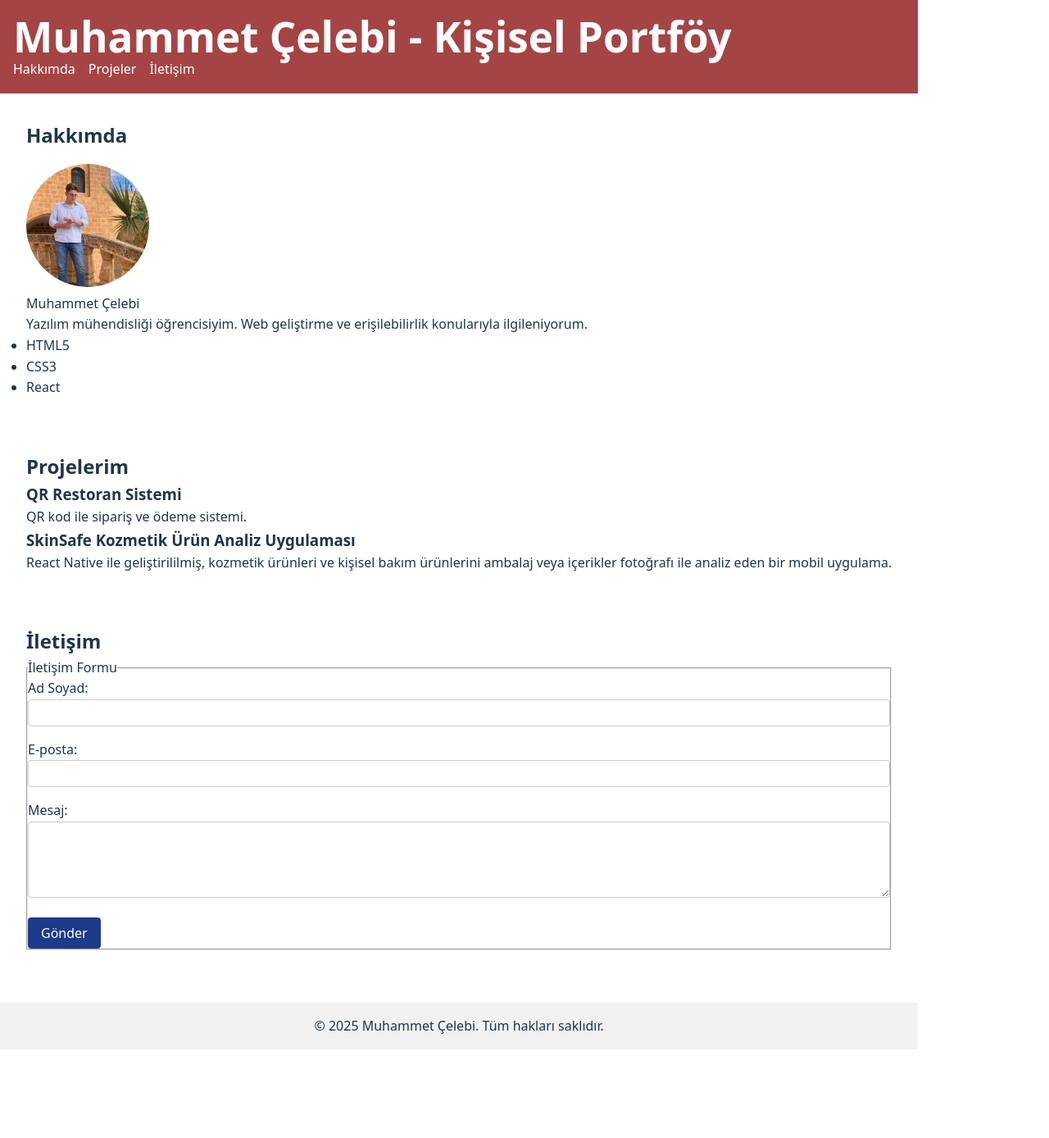
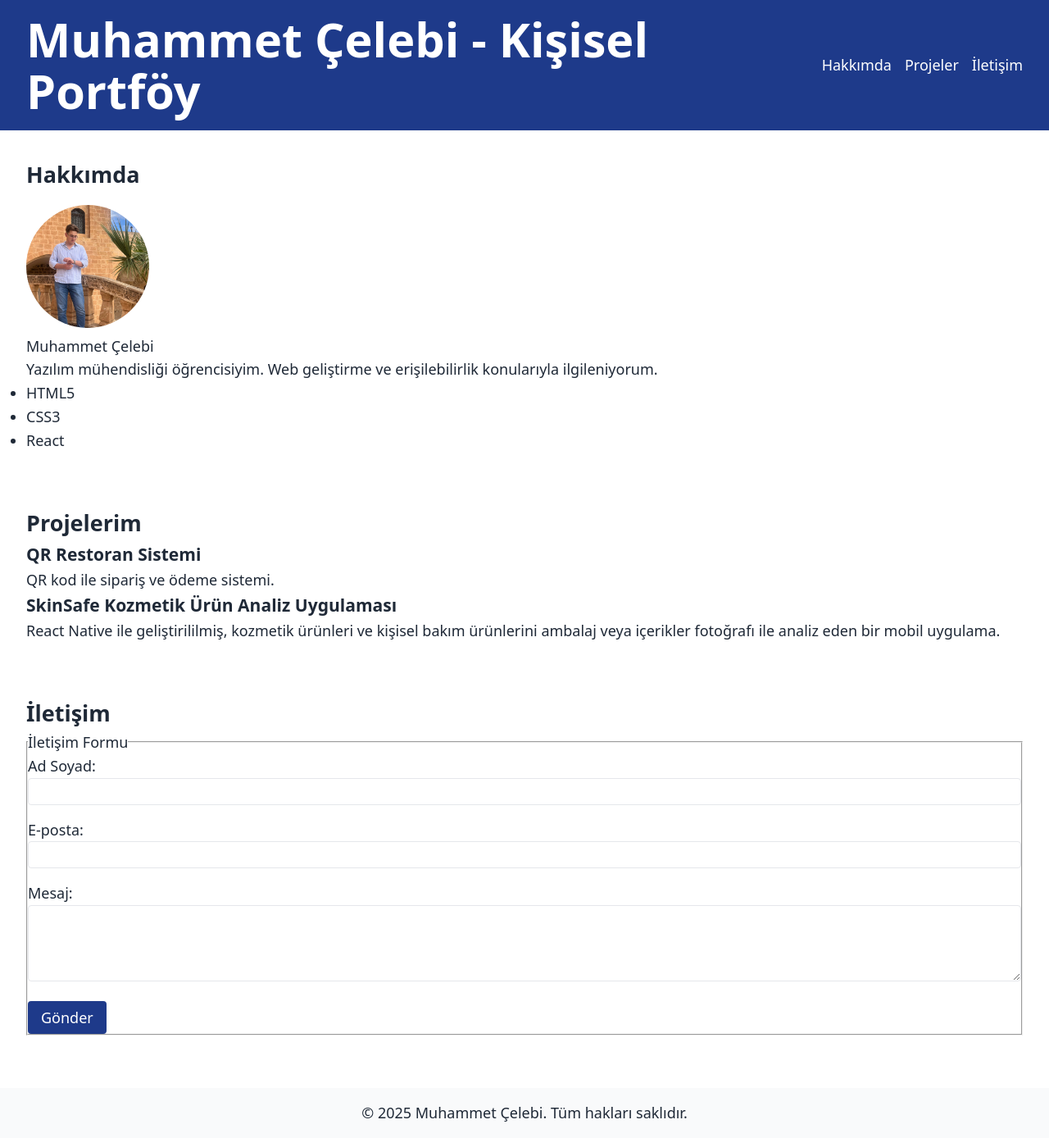
Before and after one commit to MRCELEBI51/web-lab-hello, a React (Vite) app: page / in a window 1280 px wide. Shown: the whole page at 82% size. Before the commit the page ends 1280 px from the top, so only its background shows below. Built offline with nearby package versions, Linux system fonts and the light colour scheme.

Commit message:
style tokens dosyası eklendi, fluid typography uygulandı,flex navigasyon çubuğu eklendi

```diff
--- a/src/App.css
+++ b/src/App.css
@@ -1,3 +1,5 @@
+@import './styles/tokens.css';
+
 * {
   margin: 0;
   padding: 0;
@@ -5,31 +7,49 @@
 }
 
 body {
-  font-family: system-ui, sans-serif;
+  font-family: var(--font-sans);
+  font-size: var(--text-base);
+  color: var(--color-text);
+  background: var(--color-bg);
   line-height: 1.6;
 }
 
 /* Header */
 header {
-  background: #850101bb;
-  color: white;
-  padding: 1rem;
+  background: var(--color-primary);
+  color: var(--color-bg);
+  padding: var(--space-md);
+  display: flex;
+  justify-content: space-between;
+  align-items: center;
+  padding: var(--space-md) var(--space-xl);
 }
 
 nav ul {
   display: flex;
-  gap: 1rem;
-  list-style: none;
+list-style: none;
+gap: var(--space-md);
+padding: 0;
+margin: 0;
+}
+@media (max-width: 639px) {
+    nav ul {
+    flex-direction: column;
+    align-items: center;
+    }
+
 }
 
+
+
 nav a {
-  color: white;
+  color: var(--color-bg);
   text-decoration: none;
 }
 
 /* Bölümler */
 section {
-  padding: 2rem;
+  padding: var(--space-xl);
 }
 
 /* Skip link */
@@ -37,64 +57,67 @@ section {
   position: absolute;
   top: -100px;
   left: 0;
-  background: #2563EB;
-  color: white;
-  padding: 8px 16px;
+  background: var(--color-primary);
+  color: var(--color-bg);
+  padding: var(--space-sm) var(--space-md);
 }
 
 .skip-link:focus {
   top: 0;
 }
 
-/* Focus göstergesi (SİLME!) */
+/* Focus göstergesi */
 :focus {
-  outline: 2px solid #2563EB;
+  outline: 2px solid var(--color-primary);
   outline-offset: 2px;
 }
 
 /* Form */
 .form-group {
-  margin-bottom: 1rem;
+  margin-bottom: var(--space-md);
 }
 
 input,
 textarea,
 select {
   width: 100%;
-  padding: 0.5rem;
-  border: 1px solid #ccc;
-  border-radius: 4px;
+  padding: var(--space-sm);
+  border: 1px solid var(--color-border);
+  border-radius: var(--radius-sm);
 }
 
 button {
-  padding: 0.5rem 1rem;
-  background: #1E3A8A;
-  color: white;
+  padding: var(--space-sm) var(--space-md);
+  background: var(--color-primary);
+  color: var(--color-bg);
   border: none;
-  border-radius: 4px;
+  border-radius: var(--radius-sm);
   cursor: pointer;
+  transition: var(--transition-fast);
 }
 
 button:hover {
-  background: #2563EB;
+  background: var(--color-accent);
 }
 
 .error-msg {
-  color: red;
-  font-size: 0.85rem;
+  color: var(--color-error);
+  font-size: var(--text-sm);
 }
 
 /* Footer */
 footer {
-  background: #f1f1f1;
+  background: var(--color-surface);
   text-align: center;
-  padding: 1rem;
-  margin-top: 2rem;
+  padding: var(--space-md);
+  margin-top: var(--space-xl);
 }
+
+/* Profil foto */
 .profil-foto {
   width: 150px;
   height: 150px;
-  border-radius: 50%;
+  border-radius: var(--radius-full);
   object-fit: cover;
-  margin-top: 1rem;
+  margin-top: var(--space-md);
 }
--- /dev/null
+++ b/src/styles/tokens.css
@@ -0,0 +1,43 @@
+:root{
+    /*--- Renk Paleti--- */
+    --color-primary: #1E3A8A;
+    --color-secondary: #020814;
+    --color-accent: #ff0000;
+    --color-bg: #FFFFFF;
+    --color-text: #1F2937;
+    --color-muted: #6B7280;
+    --color-surface: #F9FAFB;
+    --color-border: #E5E7EB;
+    --color-error: #DC2626;
+    --color-success: #16A34A;
+/*--- Spacing (Bosluk) Skalasi--- */
+--space-xs: 0.25rem;/* 4px */
+--space-sm: 0.5rem;/* 8px */
+--space-md: 1rem;/* 16px */
+--space-lg: 1.5rem;/* 24px */
+--space-xl: 2rem;/* 32px */
+--space-2xl: 3rem;/* 48px */
+--space-3xl: 4rem;/* 64px */
+/*--- Border Radius--- */
+--radius-sm: 4px;
+--radius-md: 8px;
+--radius-lg: 16px;
+--radius-full: 9999px;
+/*--- Font Aileleri--- */
+--font-sans: system-ui,-apple-system, sans-serif;
+--font-mono: 'Fira Code', 'Consolas', monospace;
+/*--- Font Boyutlari (Fluid)--- */
+/*--- Golge--- */
+--text-sm: clamp(0.8rem, 0.75rem + 0.25vw, 0.9rem);
+--text-base: clamp(1rem, 0.9rem + 0.5vw, 1.125rem);
+--text-lg: clamp(1.125rem, 1rem + 0.6vw, 1.35rem);
+--text-xl: clamp(1.25rem, 1rem + 1.2vw, 1.75rem);
+--text-2xl: clamp(1.5rem, 1rem + 2vw, 2.5rem);
+--text-3xl: clamp(2rem, 1.2rem + 3vw, 3.5rem);
+--shadow-sm: 0 1px 2px rgba(0,0,0,0.05);
+--shadow-md: 0 4px 6px rgba(0,0,0,0.07);
+--shadow-lg: 0 10px 15px rgba(0,0,0,0.1);
+/*--- Gecis--- */
+--transition-fast: 150ms ease;
+--transition-normal: 300ms ease;
+}
```
Also changed, not shown: 1 other file (tests, documents, lock files or other folders).
